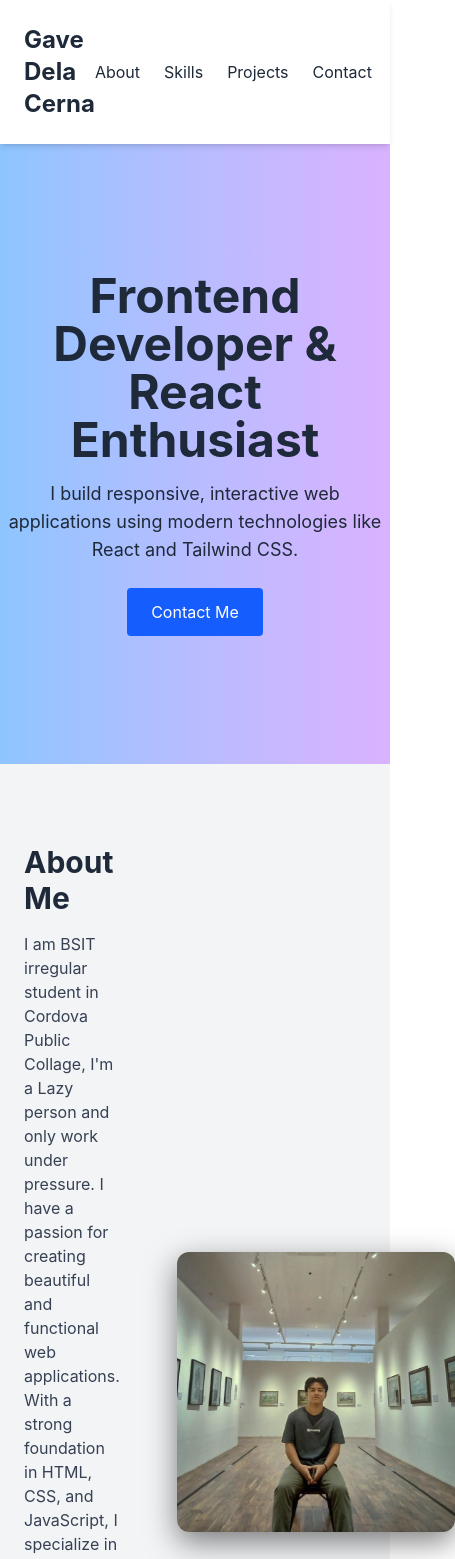
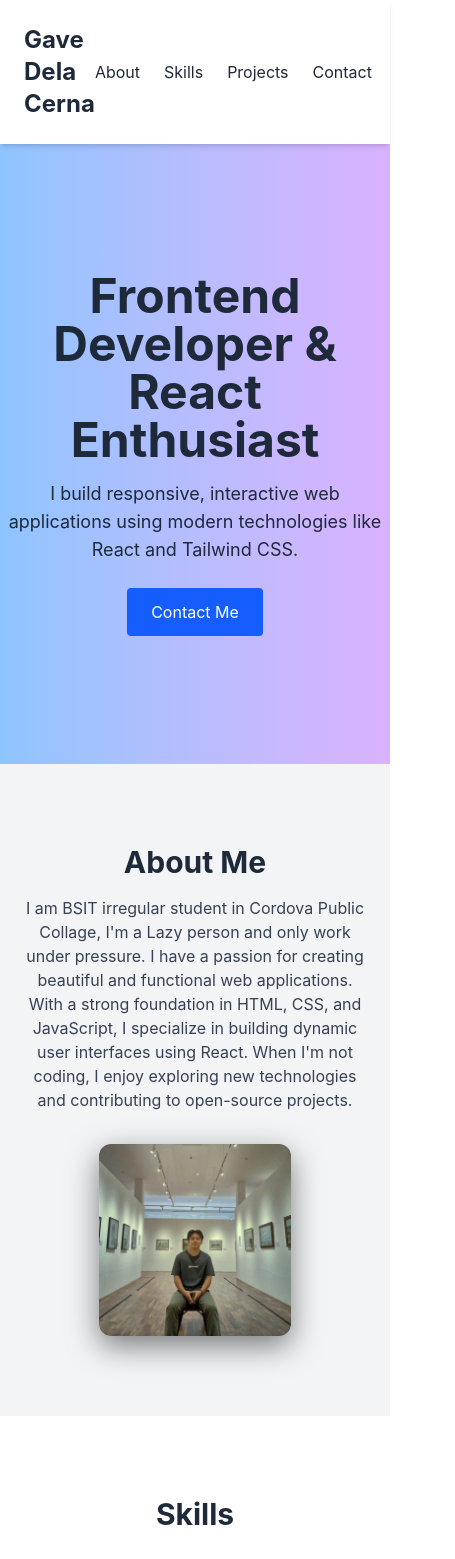
Before and after one commit to gave717/MyPortfolio, a React (Vite) app: page / in a window 390 px wide. Shown: the top 1559 px of the page, 455 px wide, since content can reach past the window. Built offline with nearby package versions, Linux system fonts and the light colour scheme.

Commit message:
updated version

```diff
--- a/src/App.jsx
+++ b/src/App.jsx
@@ -35,30 +35,36 @@ const App = () => {
 
 
 
-    {/* Left Side Text */}
-      <section id= "about"className="py-20 px-6 max-w-4xl mx-auto">
-  <div className="flex items-center gap-8">
+<section id="about" className="py-20 px-6 max-w-4xl mx-auto">
+  <div className="flex flex-col md:flex-row items-center gap-8">
 
-    <div className="flex-1">
+    {/* Text Section */}
+    <div className="flex-1 text-center md:text-left">
       <h3 className="text-3xl font-bold mb-4">About Me</h3>
       <p className="text-gray-700">
-       I am BSIT irregular student in Cordova Public Collage, I'm a Lazy person and only work under pressure. I have a passion for creating beautiful and functional web applications. With a strong foundation in HTML, CSS, and JavaScript, I specialize in building dynamic user interfaces using React. When I'm not coding, I enjoy exploring new technologies and contributing to open-source projects.
-
+        I am BSIT irregular student in Cordova Public Collage, I'm a Lazy person and only work
+        under pressure. I have a passion for creating beautiful and functional web applications.
+        With a strong foundation in HTML, CSS, and JavaScript, I specialize in building dynamic
+        user interfaces using React. When I'm not coding, I enjoy exploring new technologies and
+        contributing to open-source projects.
       </p>
     </div>
 
-    {/* Right Side Image */}
-<img
-  src={mypicture}
-  alt="mypicture"
-  className="w-70 h-70 object-cover rounded-xl ml-6
-             transition transform hover:-translate-y-2
-             shadow-[0_10px_30px_rgba(0,0,0,0.5)]
-             hover:shadow-[0_25px_50px_rgba(0,0,0,0.75)]"
-/>
-
+    {/* Image Section */}
+    <img
+      src={mypicture}
+      alt="mypicture"
+      className="
+        w-48 h-48 md:w-70 md:h-70
+        object-cover rounded-xl
+        shadow-[0_10px_30px_rgba(0,0,0,0.5)]
+        hover:shadow-[0_25px_50px_rgba(0,0,0,0.75)]
+        transition transform hover:-translate-y-2
+      "
+    />
   </div>
 </section>
+
 
 {/* Skills Section */}
 <section id="skills" className="py-20 px-6 bg-white max-w-4xl mx-auto">
```
